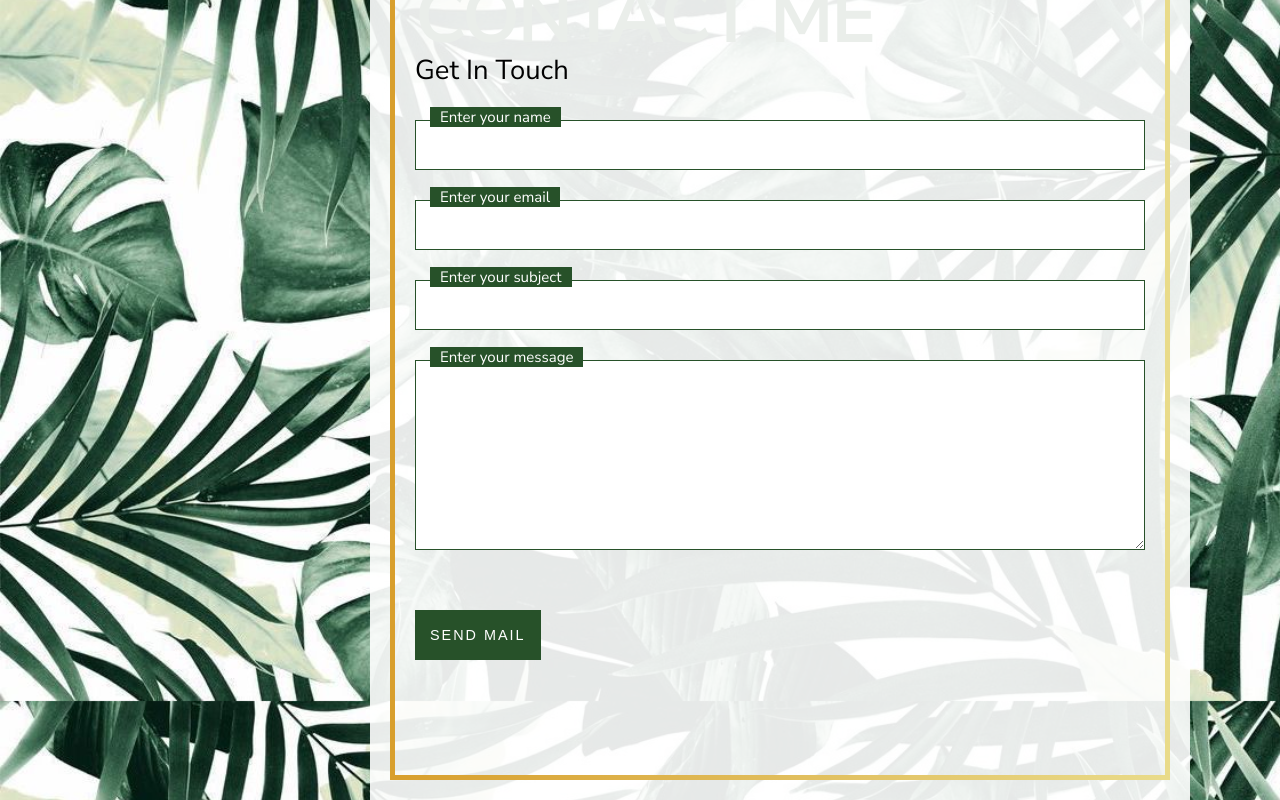
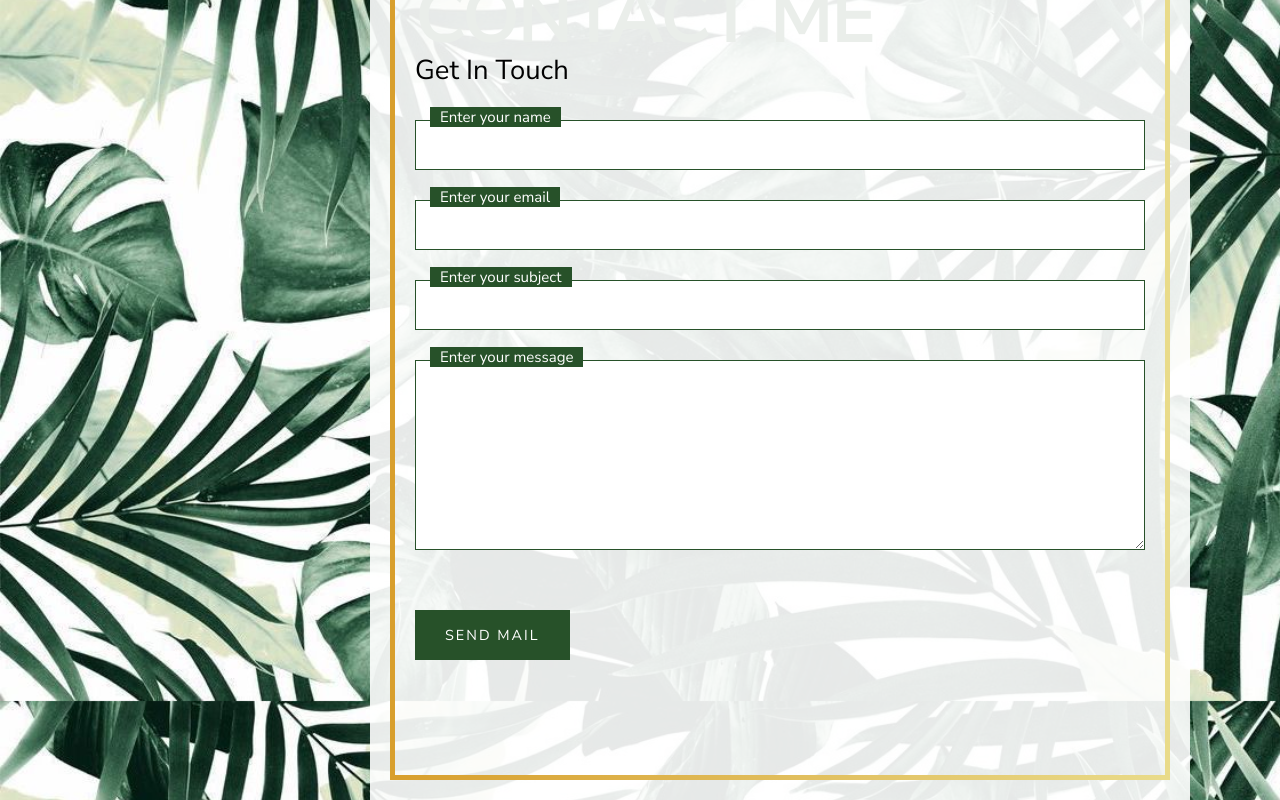
Before and after one commit to atranarta/portfolio, a React (Create React App) app: page / in a window 1280 px wide. Shown: the part 1699-2499 px from the top of the page. Built offline with nearby package versions, Linux system fonts and the light colour scheme.

Commit message:
Added possibility to send an email by clicking on the button

```diff
--- a/src/components/contact/index.js
+++ b/src/components/contact/index.js
@@ -15,7 +15,7 @@
         <textarea type="text" name="name" id="contact-form-message" cols="30" rows="6"></textarea>
       </div>
       <div className="form-field">
-        <button className="btn" type="submit">Send Mail</button>
+        <a href="mailto:tetiana.rabiievska@gmail.com" className="btn" target="_blank" rel="noopener noreferrer">Send Mail</a>
       </div>
     </form>
   </div>
```
